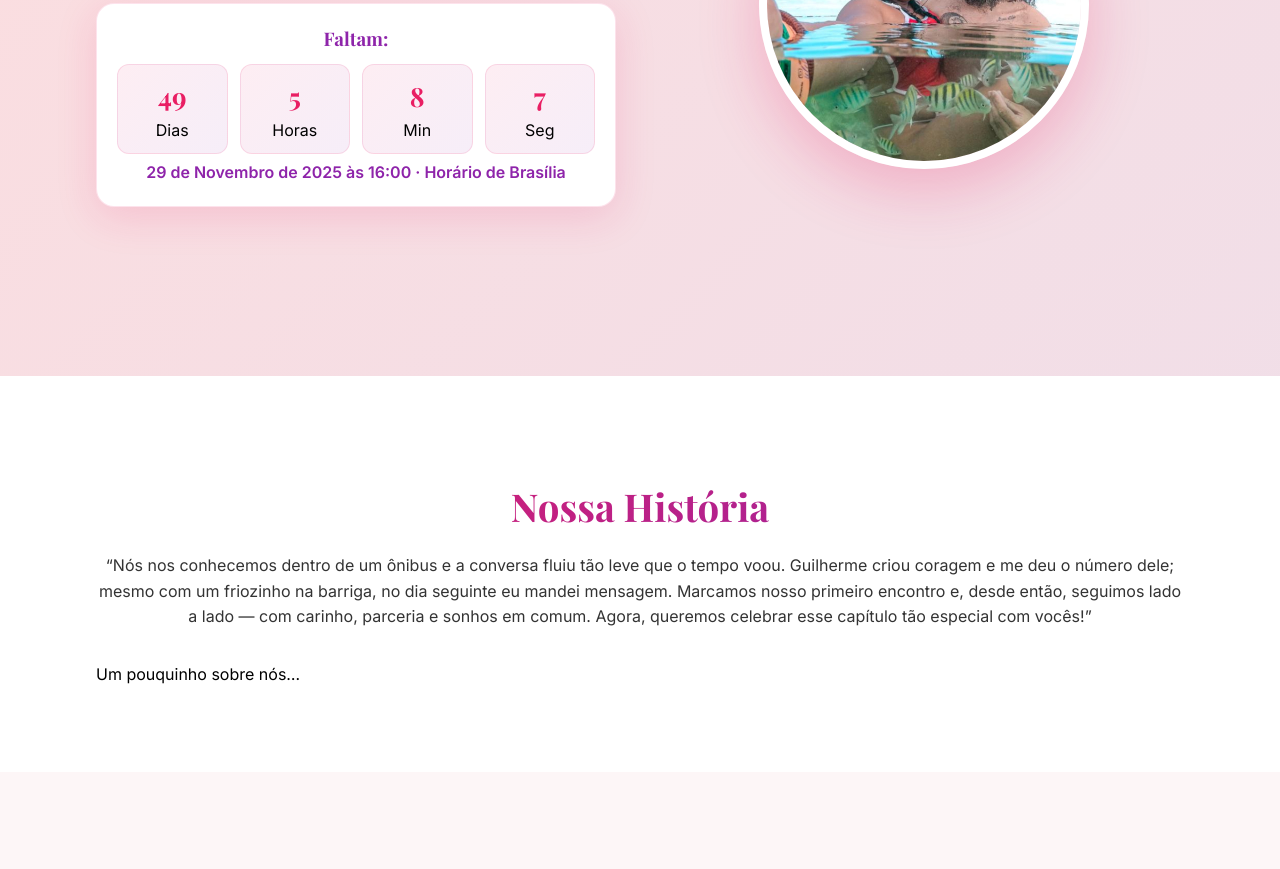
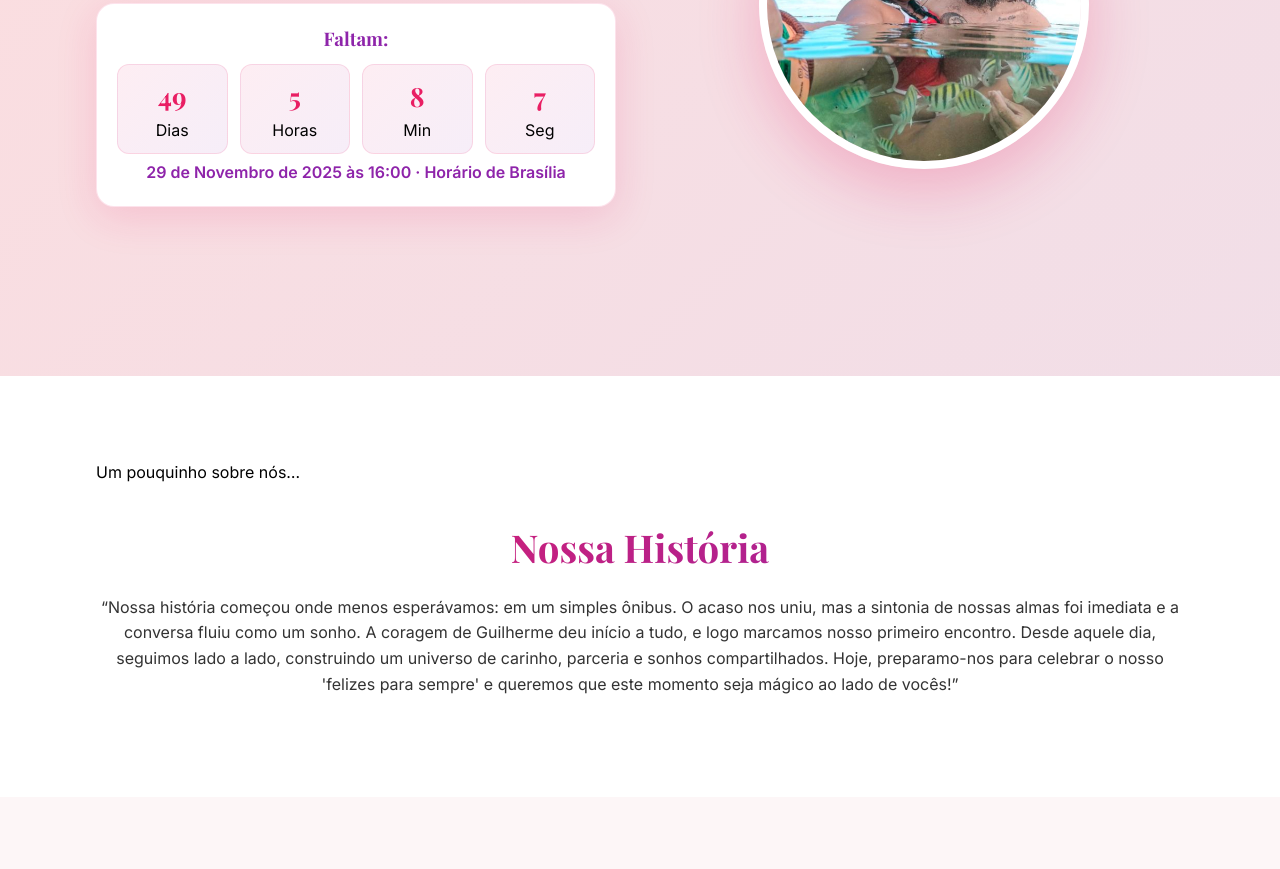
Before and after one commit to filipecbode/lista-casamento-guilherme-lara, a plain HTML site: page index.html in a window 1280 px wide. Shown: the part 424-1293 px from the top of the page. Drawn offline with nearby package versions, Linux system fonts and the light colour scheme.

Commit message:
Update index.html

```diff
--- a/index.html
+++ b/index.html
@@ -52,11 +52,10 @@
 
   <section id="historia" class="historia">
     <div class="container historia-content">
-      <div class="section-header">
+      <p class="historia-intro">Um pouquinho sobre nós…</p> <div class="section-header">
         <h2>Nossa História</h2>
-        <p>“Nós nos conhecemos dentro de um ônibus e a conversa fluiu tão leve que o tempo voou. Guilherme criou coragem e me deu o número dele; mesmo com um friozinho na barriga, no dia seguinte eu mandei mensagem. Marcamos nosso primeiro encontro e, desde então, seguimos lado a lado — com carinho, parceria e sonhos em comum. Agora, queremos celebrar esse capítulo tão especial com vocês!”</p>
+        <p>“Nossa história começou onde menos esperávamos: em um simples ônibus. O acaso nos uniu, mas a sintonia de nossas almas foi imediata e a conversa fluiu como um sonho. A coragem de Guilherme deu início a tudo, e logo marcamos nosso primeiro encontro. Desde aquele dia, seguimos lado a lado, construindo um universo de carinho, parceria e sonhos compartilhados. Hoje, preparamo-nos para celebrar o nosso 'felizes para sempre' e queremos que este momento seja mágico ao lado de vocês!”</p>
       </div>
-      <p>Um pouquinho sobre nós…</p>
     </div>
   </section>
 
```
